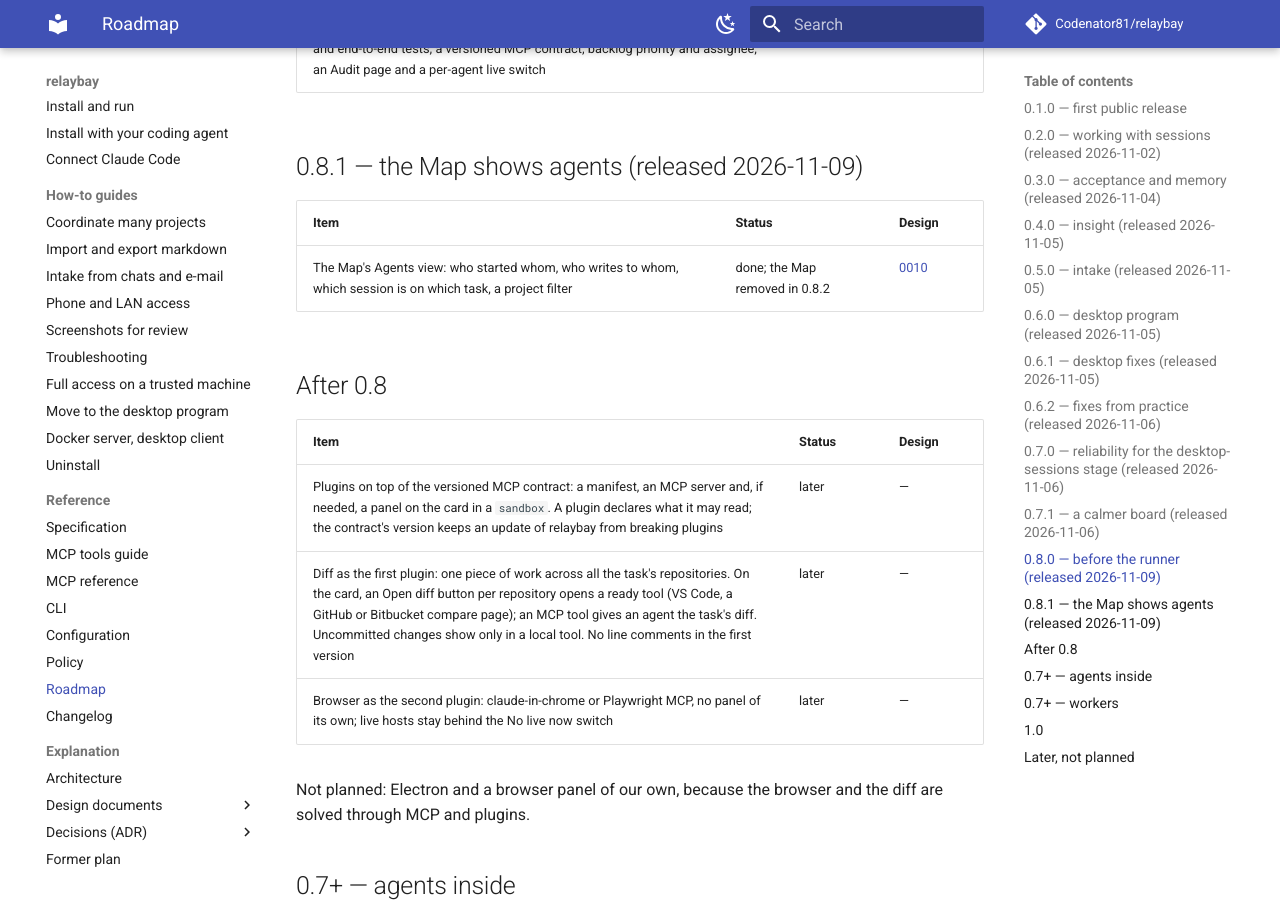
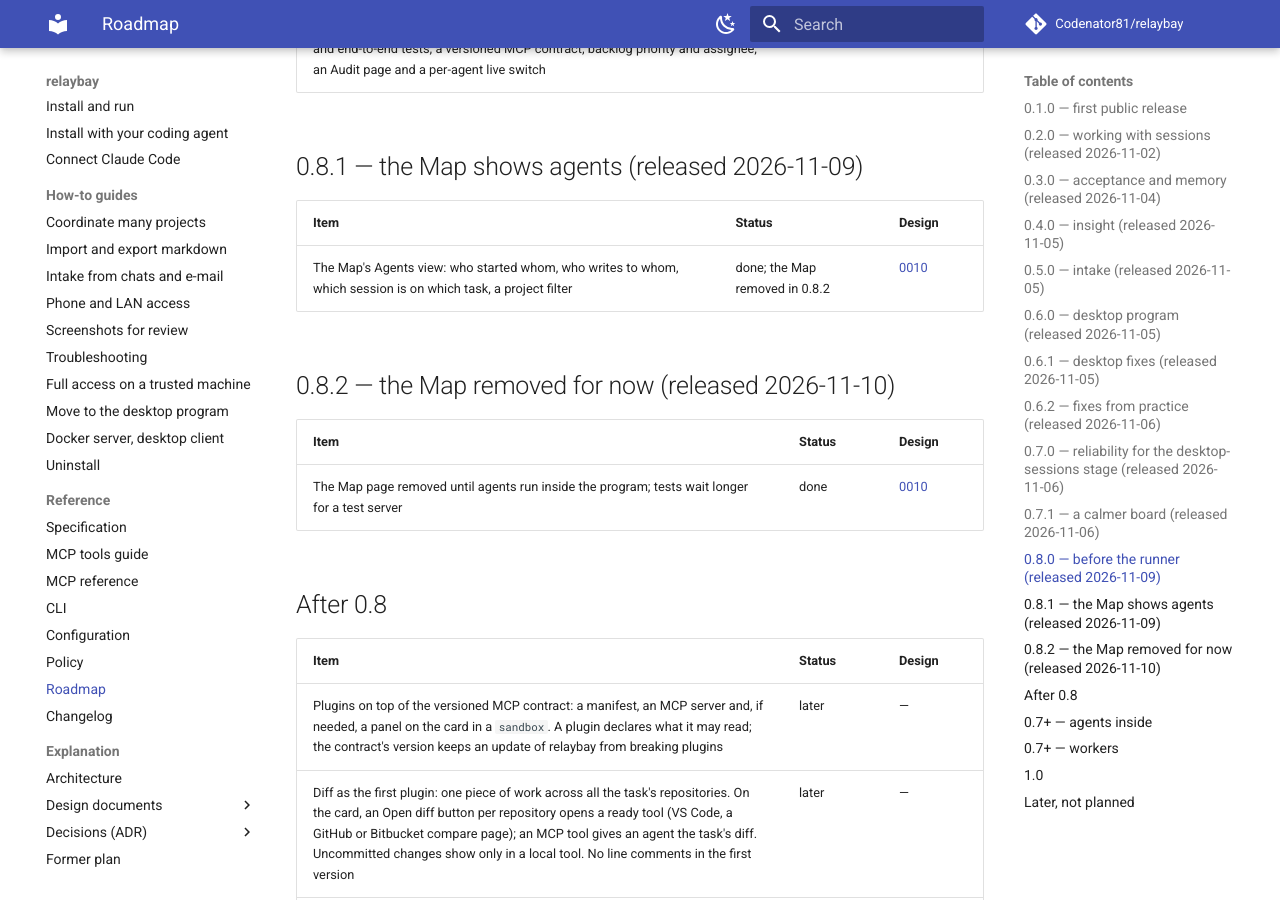
Before and after one commit to Codenator81/relaybay, an MkDocs documentation site: the page built from docs/ROADMAP.md, in a window 1280 px wide and 900 px high, scrolled down 4877 px. Built offline with MkDocs 1.6.1 and Material for MkDocs 9.7.7, drawn with Linux system fonts in a browser that asks for light colours; comment, search, counter and statistics services are not loaded.

```diff
--- a/docs/ROADMAP.md
+++ b/docs/ROADMAP.md
@@ -116,6 +116,12 @@ Ships when a coordinator runs its daily work from relaybay.
 |---|---|---|
 | The Map's Agents view: who started whom, who writes to whom, which session is on which task, a project filter | done; the Map removed in 0.8.2 | [0010](design/0010-map-and-usage.md) |
 
+## 0.8.2 — the Map removed for now (released 2026-11-10)
+
+| Item | Status | Design |
+|---|---|---|
+| The Map page removed until agents run inside the program; tests wait longer for a test server | done | [0010](design/0010-map-and-usage.md) |
+
 ## After 0.8
 
 | Item | Status | Design |
--- a/docs/SPEC.md
+++ b/docs/SPEC.md
@@ -4,7 +4,7 @@ How relaybay behaves **now**: the concepts and every shipped feature. This page
 plans; upcoming work lives in the [roadmap](ROADMAP.md) and the [design documents](design/index.md).
 When a feature ships, its final behaviour moves here in the same pull request.
 
-Version covered: `0.8.1`. Anchors of the form `#spec-…` are stable and may be
+Version covered: `0.8.2`. Anchors of the form `#spec-…` are stable and may be
 linked from code, issues and other documents.
 
 Contents:
--- a/pyproject.toml
+++ b/pyproject.toml
@@ -1,6 +1,6 @@
 [project]
 name = "relaybay"
-version = "0.8.1"
+version = "0.8.2"
 description = "A live board and MCP server for coordinating many Claude Code sessions across projects."
 readme = "README.md"
 license = "MIT"
```
Also changed, not shown: CHANGELOG.md (+4 -1 lines), 2 other files.
